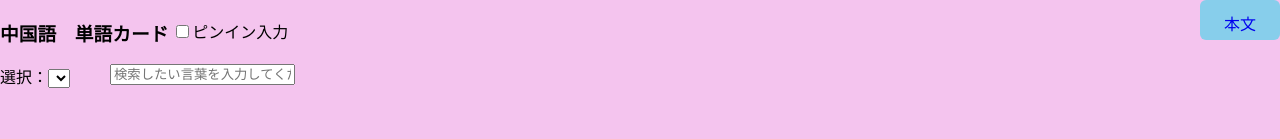
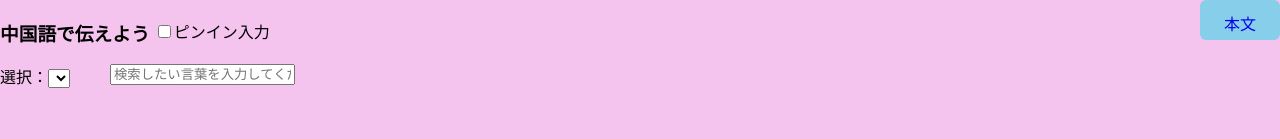
Before and after one commit to HidekiTakazawa/cyugokugoTangoCard3, a plain HTML site: page index.html in a window 1280 px wide. Shown: the top 139 px of the page. Drawn offline with nearby package versions, Linux system fonts and the light colour scheme; no server answers.

Commit message:
Add files via upload

```diff
--- a/index.html
+++ b/index.html
@@ -278,7 +278,7 @@
   <div class="header">
     <div class="header2">
       <div class="logo">
-        <h3>中国語　単語カード</h3>
+        <h3>中国語で伝えよう</h3>
 
 
       </div>
```
